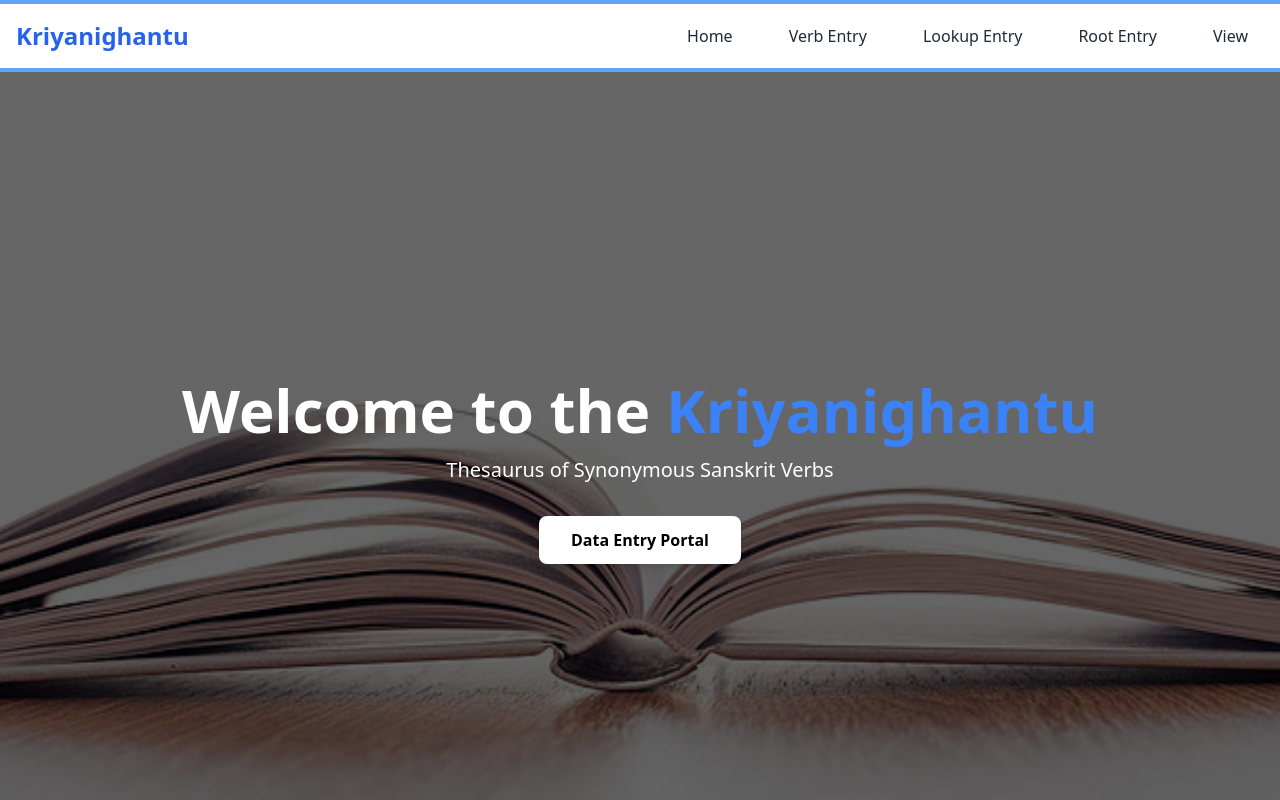
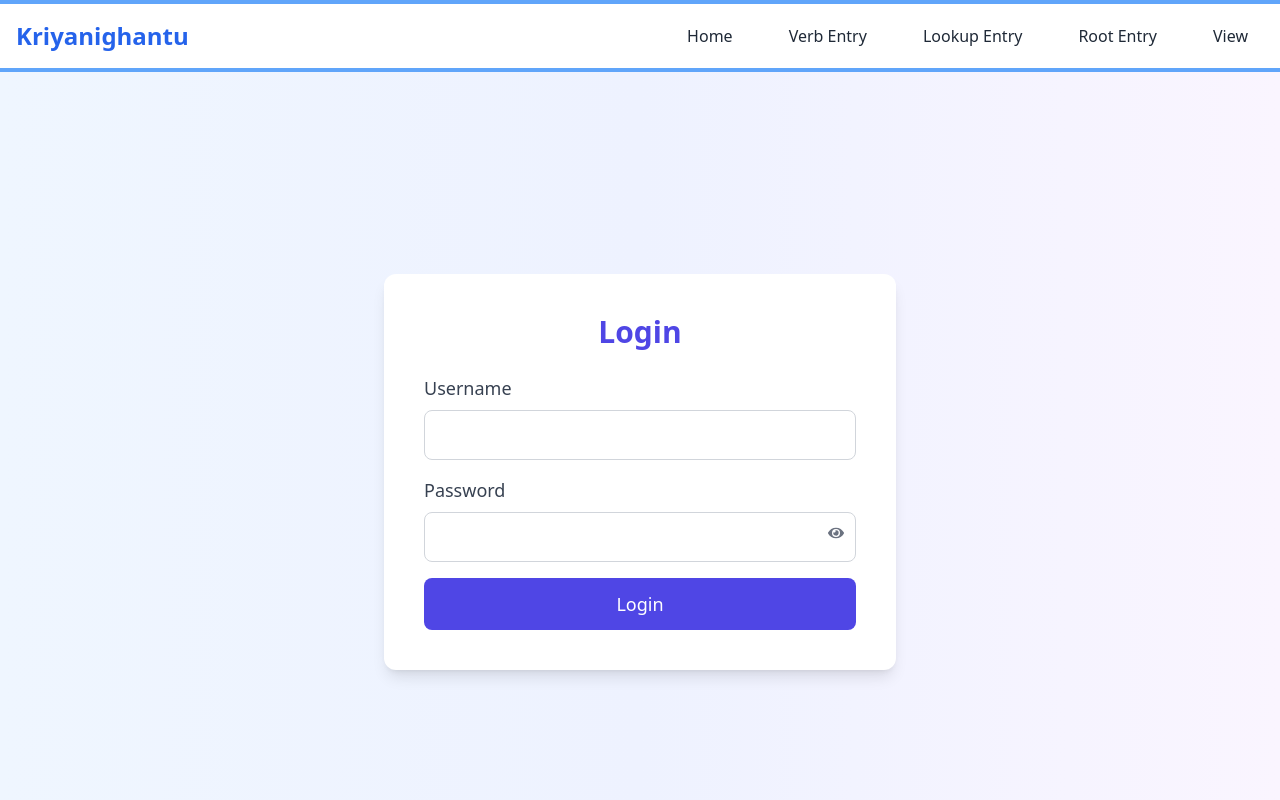
Before and after one commit to VK-ARJUN/sanskrit-thesaurus, a React (Vite) app in the folder client/: page / in a window 1280 px wide. Shown: the top 800 px of the page. Built offline with nearby package versions, Linux system fonts and the light colour scheme.

Commit message:
login initial setup

```diff
--- a/client/src/App.jsx
+++ b/client/src/App.jsx
@@ -1,22 +1,32 @@
+import React, { useState } from 'react';  // Add useState here
 import { BrowserRouter, Routes, Route } from 'react-router-dom';
 import Home from './pages/Home';
 import VerbEntry from './pages/VerbEntry';
 import LookUpEntry from './pages/LookUpEntry';
 import Header from './components/Header';
-import Edit from './pages/Edit'
+import Edit from './pages/Edit';
 import Root from './pages/Root';
 import ViewHome from './pages/ViewHome';
 import ViewVerb from './pages/ViewVerb';
 import ViewLookup from './pages/ViewLookup';
 import EditLookup from './pages/EditLookup';
-
+import Login from './pages/Login';
 
 const App = () => {
+
+  const [isAuthenticated, setIsAuthenticated] = useState(false);
+
+  // After successful login
+  const handleLoginSuccess = () => {
+    setIsAuthenticated(true);
+  };
+
   return (
     <BrowserRouter>
       <Header />
       <Routes>
-        <Route path="/" element={<Home />} />
+        <Route path="/" element={<Login onLoginSuccess={handleLoginSuccess} />} />
+        <Route path="/home" element={isAuthenticated ? <Home /> : <Login onLoginSuccess={handleLoginSuccess} />} />
         <Route path="/verb-entry" element={<VerbEntry />} />
         <Route path="/lookup-entry" element={<LookUpEntry />} />
         <Route path='/view' element={<ViewHome />}></Route>
--- a/client/src/components/Header.jsx
+++ b/client/src/components/Header.jsx
@@ -31,7 +31,7 @@ export default function Header() {
         >
           <li className="text-center sm:inline-block">
             <Link
-              to="/"
+              to="/home"
               className="block py-2 px-4 text-gray-800 hover:bg-blue-100 hover:text-blue-700 sm:hover:bg-transparent sm:hover:text-blue-600 transition-colors"
               onClick={() => setIsMenuOpen(false)}
             >
--- /dev/null
+++ b/client/src/pages/Login.jsx
@@ -0,0 +1,77 @@
+import React, { useState } from 'react';
+import { useNavigate } from 'react-router-dom';
+import { FaEye, FaEyeSlash } from 'react-icons/fa'; // Import eye icons
+
+function Login({ onLoginSuccess }) {
+    const [username, setUsername] = useState('');
+    const [password, setPassword] = useState('');
+    const [error, setError] = useState('');
+    const [showPassword, setShowPassword] = useState(false); // State to toggle password visibility
+    const navigate = useNavigate();
+
+    // Fixed username and password
+    const fixedUsername = 'admin';
+    const fixedPassword = 'password123';
+
+    const handleLogin = (e) => {
+        e.preventDefault();
+
+        // Check if the credentials match the fixed ones
+        if (username === fixedUsername && password === fixedPassword) {
+            onLoginSuccess();  // Notify parent component that login was successful
+            navigate('/home'); // Redirect to the home page
+        } else {
+            setError('Invalid username or password');
+        }
+    };
+
+    return (
+        <div className="min-h-screen bg-gradient-to-r from-blue-50 via-indigo-50 to-purple-50 flex items-center justify-center">
+            <div className="bg-white p-10 rounded-xl shadow-lg max-w-lg w-full">
+                <h2 className="text-3xl font-semibold text-center text-indigo-600 mb-6">Login</h2>
+                {error && <p className="text-red-500 text-center mb-4">{error}</p>}
+                <form onSubmit={handleLogin}>
+                    <div className="mb-4">
+                        <label className="block text-lg font-medium text-gray-700">Username</label>
+                        <input
+                            type="text"
+                            className="w-full p-3 border border-gray-300 rounded-lg mt-2"
+                            value={username}
+                            onChange={(e) => setUsername(e.target.value)}
+                            required
+                        />
+                    </div>
+
+                    <div className="mb-4">
+                        <label className="block text-lg font-medium text-gray-700">Password</label>
+                        <div className="relative">
+                            <input
+                                type={showPassword ? 'text' : 'password'} // Toggle password visibility
+                                className="w-full p-3 border border-gray-300 rounded-lg mt-2"
+                                value={password}
+                                onChange={(e) => setPassword(e.target.value)}
+                                required
+                            />
+                            <button
+                                type="button"
+                                className="absolute right-3 top-1/2 transform -translate-y-1/2 text-gray-500"
+                                onClick={() => setShowPassword(!showPassword)} // Toggle show/hide password
+                            >
+                                {showPassword ? <FaEyeSlash /> : <FaEye />} {/* Eye icons */}
+                            </button>
+                        </div>
+                    </div>
+
+                    <button
+                        type="submit"
+                        className="w-full py-3 bg-indigo-600 text-white rounded-lg text-lg font-medium hover:bg-indigo-700 transition-colors"
+                    >
+                        Login
+                    </button>
+                </form>
+            </div>
+        </div>
+    );
+}
+
+export default Login;
```
